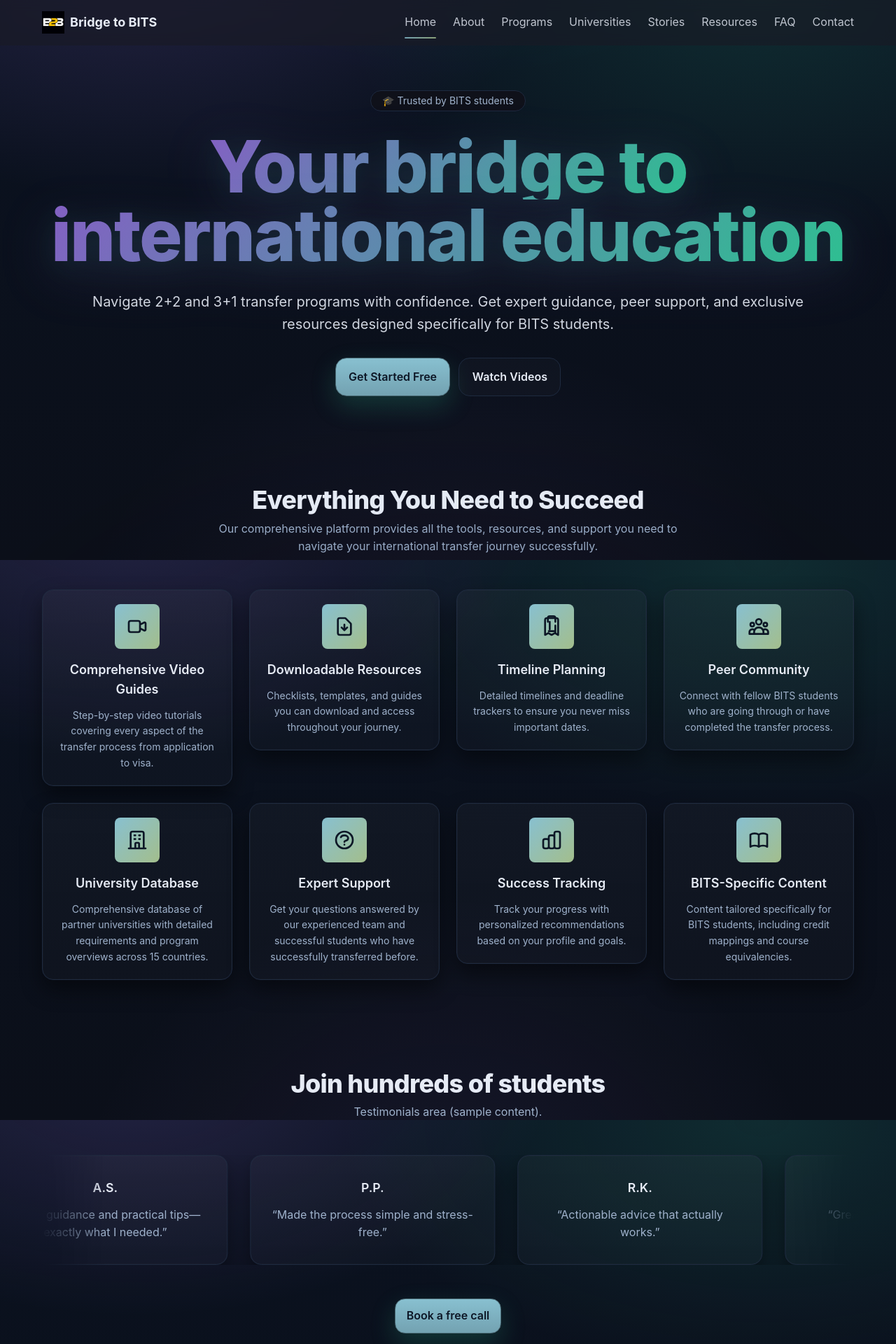
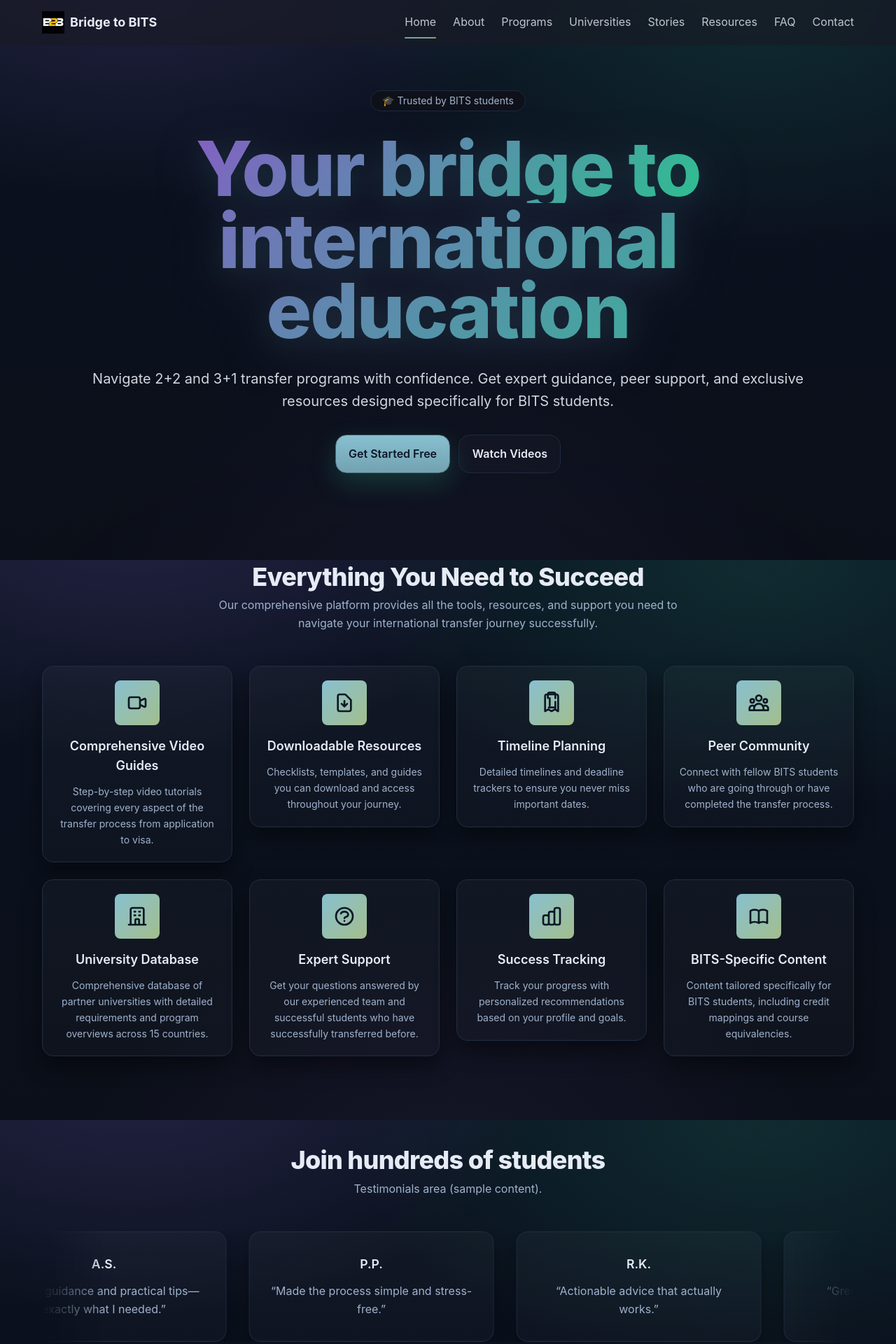
Before and after one commit to AnirudhSKrishnan/bridgetobits, a Next.js app: page / in a window 1280 px wide. Shown: the top 1920 px of the page at 70% size. Built offline with nearby package versions, Linux system fonts and the light colour scheme.

Commit message:
made mobile responsive

```diff
--- a/app/globals.css
+++ b/app/globals.css
@@ -340,7 +340,7 @@ header + *{
   font-weight: 800;
   letter-spacing: -0.02em;
   line-height: 0.92;
-  font-size: clamp(48px, 8vw, 120px);
+  font-size: clamp(36px, 9vw, 108px);
   background: linear-gradient(135deg, #8360c3 0%, #2ebf91 100%);
   -webkit-background-clip: text;
   background-clip: text;
@@ -391,7 +391,7 @@ header + *{
   animation: marquee 40s linear infinite;
 }
 .testimonial-card{
-  min-width: 300px;
+  min-width: 260px;
   max-width: 350px;
   flex-shrink: 0;
   padding: 2rem 1.75rem;
@@ -424,6 +424,14 @@ code, pre{ font-family: ui-monospace, SFMono-Regular, Menlo, Monaco, Consolas, "
 .mb-large { margin-bottom: clamp(1.5rem, 3vw, 2rem); }
 .mt-large { margin-top: clamp(1.5rem, 3vw, 2rem); }
 .py-section { padding-top: clamp(2.5rem, 5vw, 4rem); padding-bottom: clamp(2.5rem, 5vw, 4rem); }
+
+/* Mobile-first grid helpers */
+.grid-1-sm-2 { display: grid; grid-template-columns: 1fr; gap: 1rem; }
+@media (min-width: 640px){ .grid-1-sm-2 { grid-template-columns: repeat(2, minmax(0, 1fr)); }}
+@media (min-width: 768px){ .md\:container-pad { padding-inline: 1.25rem; }}
+
+/* Make container padding a bit larger on very small screens for breathing room */
+@media (max-width: 380px){ .container { padding-inline: 1rem; }}
 
 /* Program cards specific styling */
 .program-badge {
--- a/app/page.tsx
+++ b/app/page.tsx
@@ -60,7 +60,7 @@ export default function HomePage() {
           </Reveal>
         </div>
 
-        <div className="grid md:grid-cols-2 lg:grid-cols-4 gap-6">
+  <div className="grid grid-cols-1 md:grid-cols-2 lg:grid-cols-4 gap-6">
           {[
             {
               icon: (
--- a/app/universities/page.tsx
+++ b/app/universities/page.tsx
@@ -56,7 +56,7 @@ export default function Universities() {
         </div>
 
         {/* controls */}
-        <div className="grid grid-cols-2 sm:grid-cols-3 gap-3 items-center">
+  <div className="grid grid-cols-1 sm:grid-cols-3 gap-3 items-center">
           <select
             className="input"
             value={country}
@@ -100,7 +100,7 @@ export default function Universities() {
           No matches. Try clearing filters.
         </div>
       ) : (
-        <div className="grid md:grid-cols-2 lg:grid-cols-3 gap-6 mt-8">
+  <div className="grid grid-cols-1 md:grid-cols-2 lg:grid-cols-3 gap-6 mt-8">
           {filtered.map((u) => (
             <UniCard key={`${u.name}-${u.country}`} uni={u} />
           ))}
--- a/components/uni-card.tsx
+++ b/components/uni-card.tsx
@@ -119,8 +119,8 @@ export default function UniCard({ uni }: { uni: Uni }) {
         </div>
       </div>
 
-      {/* Requirements and Deadlines Grid */}
-      <div className="grid grid-cols-2 gap-4 mb-6">
+  {/* Requirements and Deadlines Grid */}
+  <div className="grid grid-cols-1 sm:grid-cols-2 gap-4 mb-6">
         {/* Requirements */}
         <div>
           <h4 className="font-semibold text-sm mb-2" style={{ color: "var(--tn-text)" }}>
```
